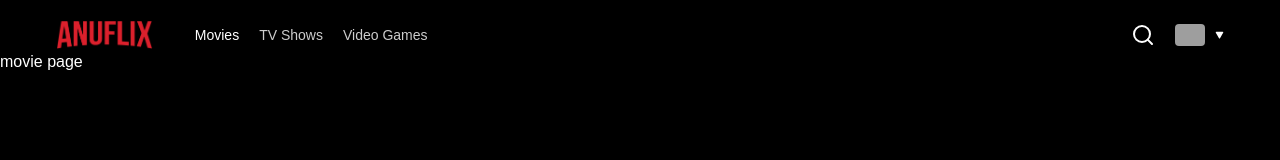
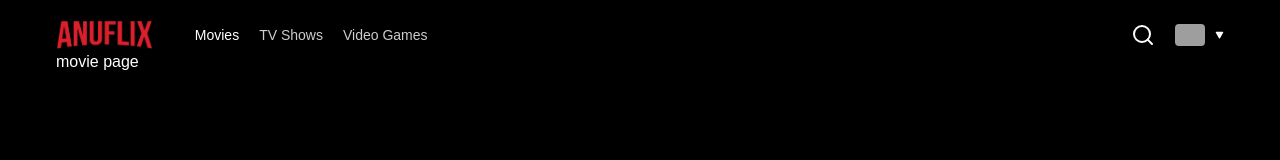
Before and after one commit to anuragmaganti/movies-shows-games, a React (Vite) app: page / in a window 1280 px wide. Shown: the top 160 px of the page. Built offline with nearby package versions, Linux system fonts and the light colour scheme; grey boxes are pictures that could not be loaded.

Commit message:
add skeleton mediaCard component to display future media

```diff
--- /dev/null
+++ b/src/components/mediaCard.jsx
@@ -0,0 +1,9 @@
+const MediaCard = () => {
+  return (
+    <div>
+      <div></div>
+    </div>
+  );
+};
+
+export default MediaCard;
--- a/src/pages/MoviePage.jsx
+++ b/src/pages/MoviePage.jsx
@@ -1,3 +1,10 @@
+import MediaCard from "../components/mediaCard";
+
 export default function MoviePage() {
-  return <div>movie page</div>;
+  return (
+    <div className="pl-14 pr-14">
+      movie page
+      <MediaCard></MediaCard>
+    </div>
+  );
 }
```
